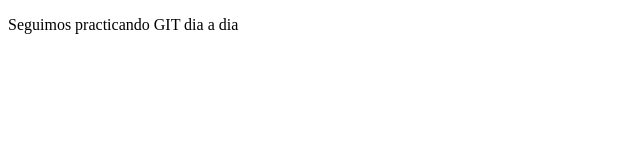
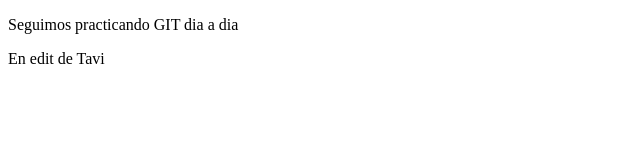
Before and after one commit to dani8pl/GIT_28OCT, a plain HTML site: page index.html in a window 1280 px wide. Shown: the full height of the page, 0-640 px from the left. Drawn offline with Linux system fonts and the light colour scheme.

Commit message:
cambio de tavi

```diff
--- a/index.html
+++ b/index.html
@@ -9,6 +9,7 @@
 
 <body>
     <p>Seguimos practicando GIT dia a dia</p>
+    <p>En edit de Tavi</p>
 
 </body>
 
```
